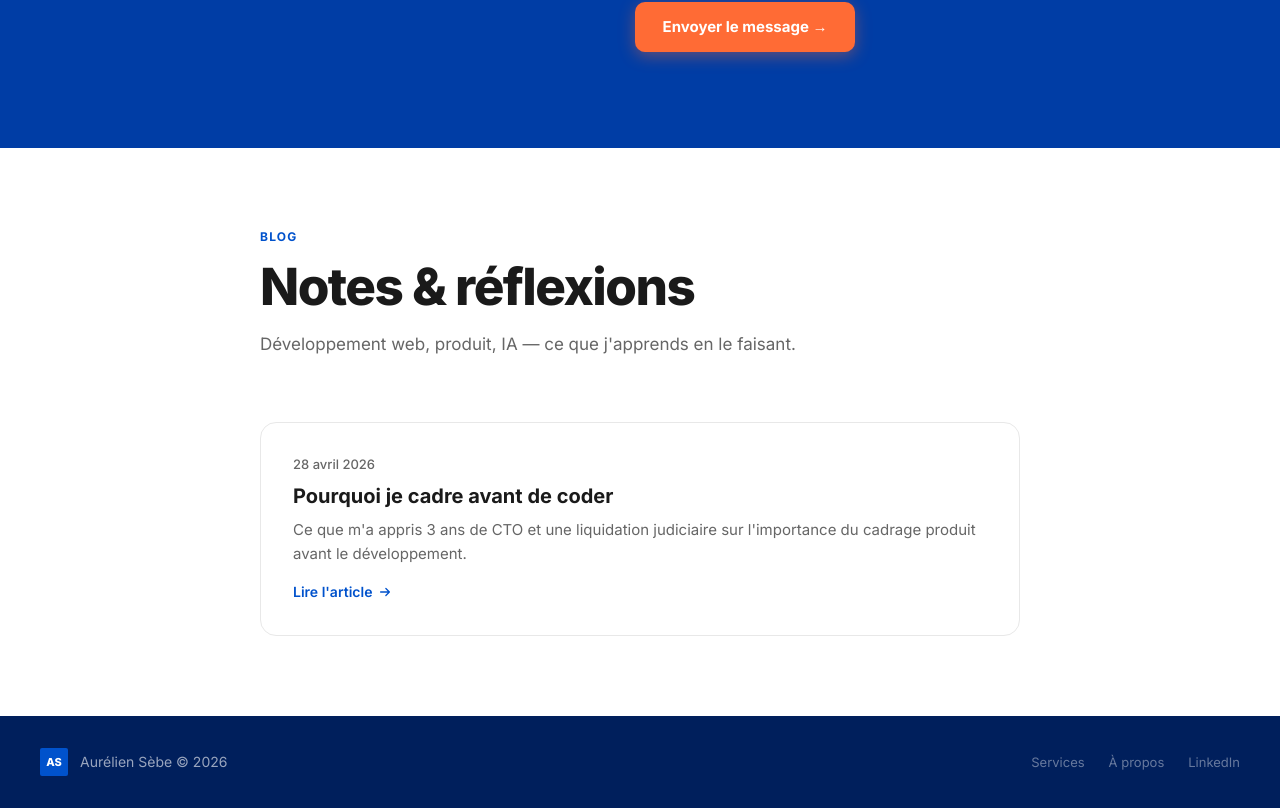
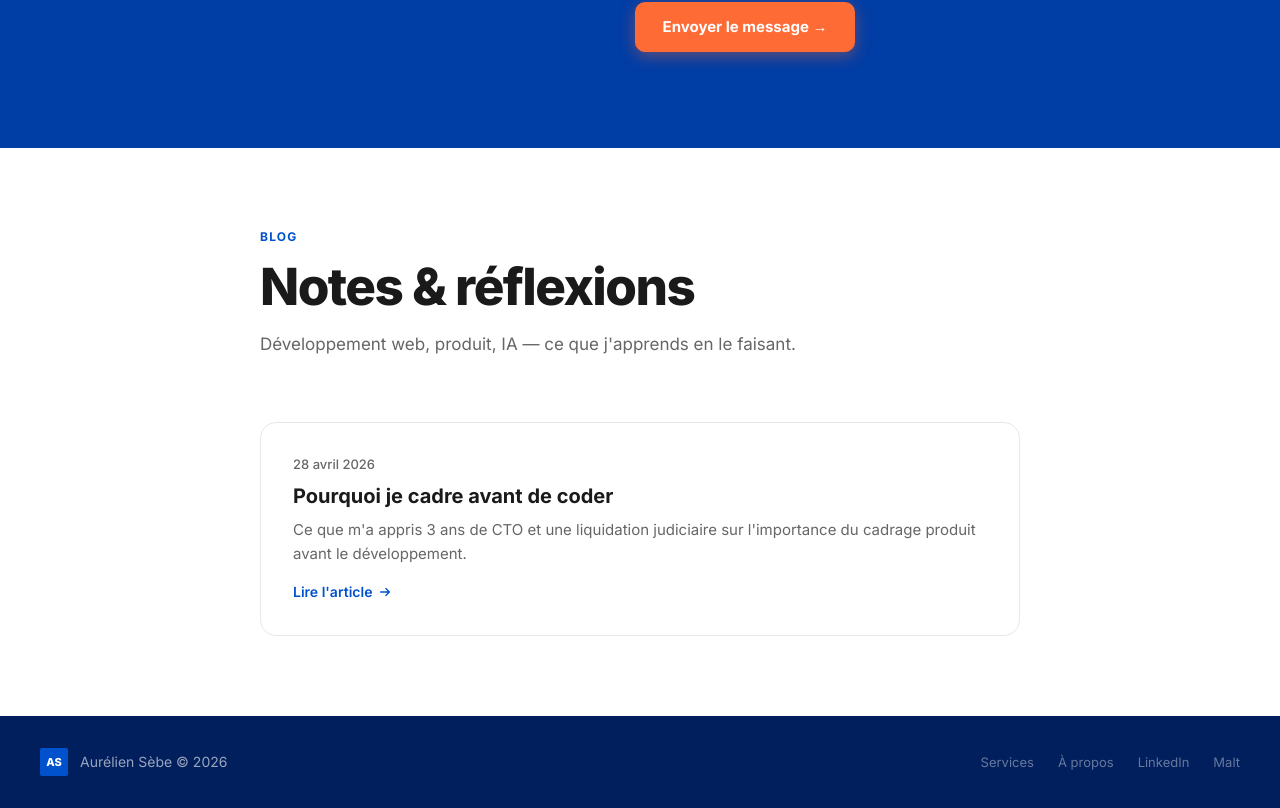
Before and after one commit to AreAtomic/website, a Next.js app: page / in a window 1280 px wide. Shown: the part 3252-4060 px from the top of the page. Built offline with nearby package versions, Linux system fonts and the light colour scheme; no server answers.

Commit message:
feat(footer) : add Malt profile link

```diff
--- a/components/Footer.tsx
+++ b/components/Footer.tsx
@@ -25,6 +25,14 @@ export default function Footer() {
         >
           LinkedIn
         </a>
+        <a
+          href="https://www.malt.fr/profile/aureliensebe1"
+          target="_blank"
+          rel="noopener noreferrer"
+          className="text-[13px] text-white/40 hover:text-white/80 transition-colors"
+        >
+          Malt
+        </a>
       </div>
     </footer>
   )
```
